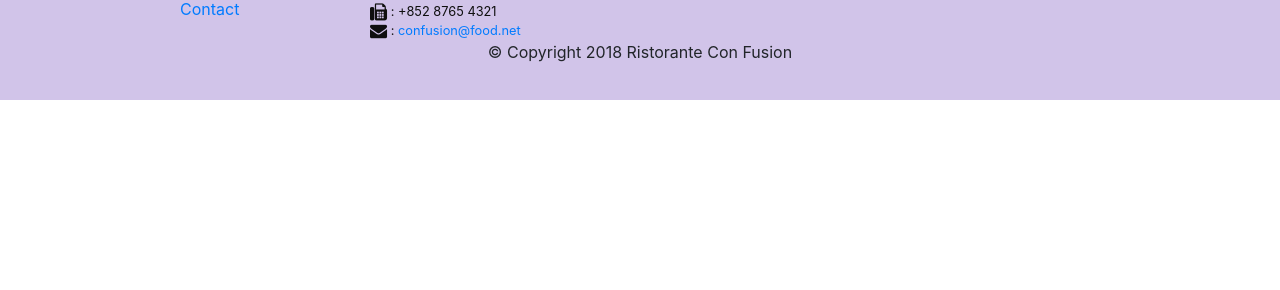
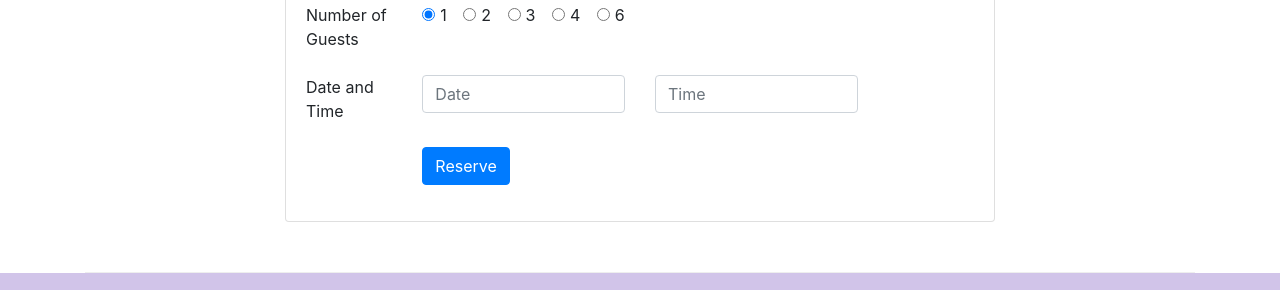
Before and after one commit to SnehalChodankar/FEWD-Bootstrap4, a website: page index.html in a window 1280 px wide. Shown: the part 1621-1911 px from the top of the page. Before the commit the page ends 1721 px from the top, so only its background shows below. Drawn offline with nearby package versions, Linux system fonts and the light colour scheme.

Commit message:
Assignment 2

```diff
--- a/index.html
+++ b/index.html
@@ -64,8 +64,13 @@
                     <h1>Ristorante con Fusion</h1>
                     <p>We take inspiration from the World's best cuisines, and create a unique fusion experience. Our lipsmacking creations will tickle your culinary senses!</p>
                 </div>
-                <div class="col-12 col-sm align-self-center">
+                <div class="col-12 col-sm-3 align-self-center">
                     <img src="img/logo.png" class="img-fluid">
+                </div>
+                <div class="col-12 col-sm-3 text-center align-self-center">
+                    <a href="#reservation" type="button" class="btn btn-warning">
+                        Reserve Table
+                    </a>
                 </div>
             </div>
         </div>
@@ -80,7 +85,7 @@
                 <div class="media">
                     <img class="d-flex mr-3 img-thumbnail align-self-center" src="img/uthappizza.png">
                     <div class="media-body">
-                        <h2 class="mt-0">Uthappizza</h2>
+                        <h2 class="mt-0">Uthappizza <span class="badge badge-danger">HOT</span> <span class="badge badge-pill badge-secondary">$4.99</span></h2>
                         <p>A unique combination of Indian Uthappam (pancake) and Italian pizza, topped with Cerignola olives, ripe vine cherry tomatoes, Vidalia onion, Guntur chillies and Buffalo Paneer.</p>
                     </div>
                 </div>
@@ -95,7 +100,7 @@
             <div class="col col-sm col-md">
                 <div class="media">
                     <div class="media-body">
-                        <h2>Weekend Grand Buffet</h2>
+                        <h2>Weekend Grand Buffet <span class="badge badge-danger">NEW</span></h2>
                         <p>Featuring mouthwatering combinations with a choice of five different salads, six enticing appetizers, six main entrees and five choicest desserts. Free flowing bubbly and soft drinks. All for just $19.99 per person </p>
                     </div>
                     <img class="d-flex ml-3 img-thumbnail align-self-center" src="img/buffet.png">
@@ -114,6 +119,76 @@
                         <h2>Alberto Somayya</h2>
                         <h4>Executive Chef</h4>
                         <p>Award winning three-star Michelin chef with wide International experience having worked closely with whos-who in the culinary world, he specializes in creating mouthwatering Indo-Italian fusion experiences. </p>
+                    </div>
+                </div>
+            </div>
+        </div>
+
+        <div class="row row-content justify-content-center"  id="reservation">
+            <div class="col-md-8">
+                <div class="card">
+                    <h3 class="card-header bg-warning text-white">Reserve a Table</h3>
+                    <div class="card-body">
+                        <form>
+                            <div class="form-group row">
+                                <label class="col-12 col-sm-2">Number of Guests</label>
+                                <div class="col">
+                                    <div class="form-check form-check-inline">
+                                        <input class="form-check-input" type="radio" name="inlineRadioOptions" id="one_guest_radio" value="one" checked>
+                                        <label class="form-check-label" for="one_guest_radio">
+                                            1
+                                        </label>
+                                    </div>
+
+                                    <div class="form-check form-check-inline">
+                                        <input class="form-check-input" type="radio" name="inlineRadioOptions" id="two_guest_radio" value="two">
+                                        <label class="form-check-label" for="two_guest_radio">
+                                            2
+                                        </label>
+                                    </div>
+
+                                    <div class="form-check form-check-inline">
+                                        <input class="form-check-input" type="radio" name="inlineRadioOptions" id="three_guest_radio" value="three">
+                                        <label class="form-check-label" for="three_guest_radio">
+                                            3
+                                        </label>
+                                    </div>
+
+                                    <div class="form-check form-check-inline">
+                                        <input class="form-check-input" type="radio" name="inlineRadioOptions" id="four_guest_radio" value="four">
+                                        <label class="form-check-label" for="four_guest_radio">
+                                            4
+                                        </label>
+                                    </div>
+
+                                    <div class="form-check form-check-inline">
+                                        <input class="form-check-input" type="radio" name="inlineRadioOptions" id="six_guest_radio" value="six">
+                                        <label class="form-check-label" for="six_guest_radio">
+                                            6
+                                        </label>
+                                    </div>
+                                </div>
+                            </div>
+
+                            <div class="form-group row">
+                                <label class="col-12 col-sm-2">Date and Time</label>
+                                <div class="col-12 col-sm-4">
+                                    <input type="text" class="form-control" id="date" placeholder="Date">
+                                </div>
+
+                                <div class="col-12 col-sm-4">
+                                    <input type="text" class="form-control" id="time" placeholder="Time">
+                                </div>
+                            </div>
+
+                            <div class="form-group row">
+                                <div class="col offset-0 offset-sm-2">
+                                    <button type="submit" class="btn btn-primary">
+                                        Reserve
+                                    </button>
+                                </div>
+                            </div>
+                        </form>
                     </div>
                 </div>
             </div>
```
